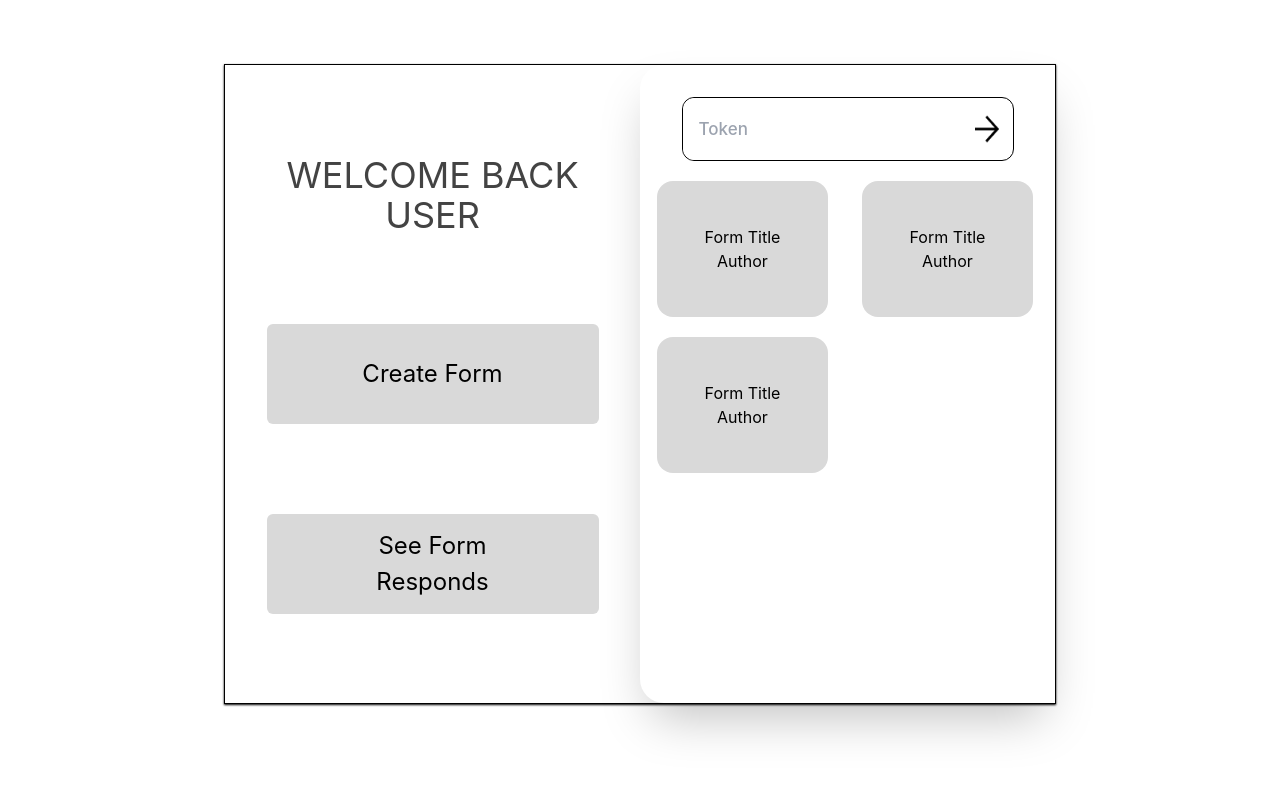
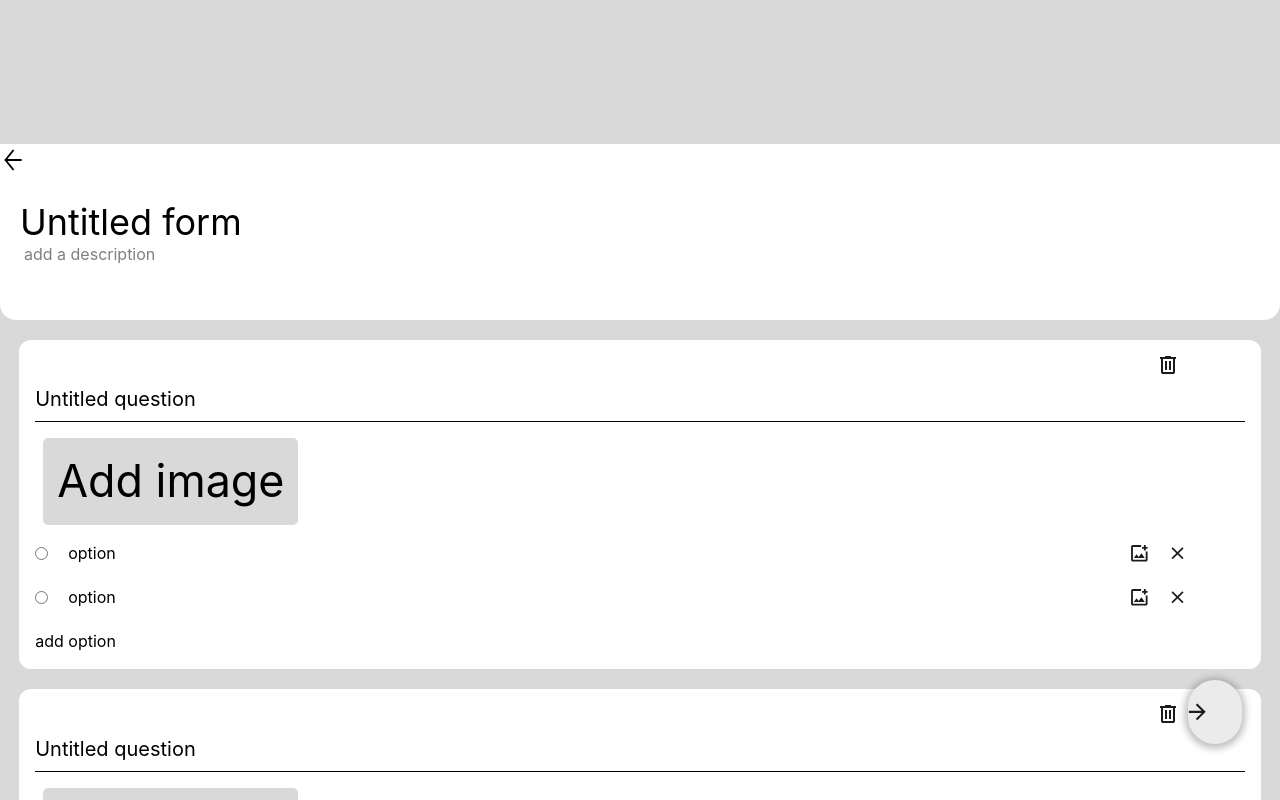
Before and after one commit to chaddjong/projek-vote, a React (Create React App) app: page / in a window 1280 px wide. Shown: the top 800 px of the page. Built offline with nearby package versions, Linux system fonts and the light colour scheme.

Commit message:
perbaiki fixed

```diff
--- a/src/App.js
+++ b/src/App.js
@@ -9,10 +9,9 @@ import Testing from "./pages/flextest";
 function App() {
   return (
     <div className="App">
-      <HomePage />
+      <MobileFormMaking />
       {/* <LoginPage /> */}
       {/* <Testing /> */}
-      <MobileFormMaking />
     </div>
   );
 }
--- a/src/components/PublicFormThumbnail.jsx
+++ b/src/components/PublicFormThumbnail.jsx
@@ -2,7 +2,10 @@ import React from "react";
 
 function PublicFormThumbnail() {
   return (
-    <div className="flex justify-center bg-white w-[41%] h-[17vh] rounded-2xl hover:bg-[#FFB546] mx-[4.2%] mt-5 lg:bg-[#d9d9d9]">
+    <div
+      id="btn_PbcForm"
+      className="flex justify-center bg-white w-[41%] h-[13vh] lg:h-[19vh] rounded-2xl hover:bg-[#FFB546] mx-[4.2%] mt-5 lg:bg-[#d9d9d9] active:bg-orange-400"
+    >
       <button className="flex flex-col justify-center items-center">
         <h3>Form Title</h3>
         <p>Author</p>
--- a/src/pages/HomePage.jsx
+++ b/src/pages/HomePage.jsx
@@ -28,15 +28,21 @@ function HomePage() {
       </div>
       <div className="max-[1024px]:hidden">
         <div className="flex flex-col justify-center items-center">
-          <div class="flex justify-start items-start h-[80vh] w-[65%] border-[1px] border-black my-16 shadow-sm shadow-black">
+          <div class="flex justify-start items-start h-[100vh] w-[100%]">
             <div class="flex flex-col justify-evenly items-center h-[100%] w-[50%]">
-              <h1 class="font-inter text-4xl text-center text-[#434343]">
+              <h1 class="font-inter text-5xl text-center text-[#434343]">
                 WELCOME BACK <br></br> USER
               </h1>
-              <button class="h-[100px] w-[80%]  bg-[#D9D9D9] rounded-md font-inter text-[24px] hover:bg-orange-300">
+              <button
+                id="btn_Crt"
+                class="h-[18vh] w-[80%] bg-[#D9D9D9] rounded-md font-inter text-[24px] hover:bg-orange-300 active:bg-orange-400"
+              >
                 Create Form
               </button>
-              <button class="h-[100px] w-[80%]  bg-[#D9D9D9] rounded-md font-inter text-[24px] text-center hover:bg-orange-300">
+              <button
+                id="btn_SeeForm"
+                class="h-[18vh] w-[80%]  bg-[#D9D9D9] rounded-md font-inter text-[24px] text-center hover:bg-orange-300 active:bg-orange-400"
+              >
                 See Form <br></br> Responds
               </button>
             </div>
@@ -47,7 +53,7 @@ function HomePage() {
                   placeholder="Token"
                   class="block h-[7.7vh] w-[100%] rounded-xl placeholder:pl-4 text-[17px] font-medium"
                 ></input>
-                <button type="submit" class="h-[5vh] w-[50px]">
+                <button id="btn_Src" type="submit" class="h-[5vh] w-[50px]">
                   <img src={Arrow} class="h-[5vh] w-[100%] pr-2 "></img>
                 </button>
               </form>
--- a/src/pages/LoginPage.jsx
+++ b/src/pages/LoginPage.jsx
@@ -16,7 +16,7 @@ function LoginPage() {
             <img src={background} alt="background-img" />
           </div>
           <div className="flex flex-col justify-center items-center bg-[#D9D9D9] w-[200px] h-[50px] rounded-[10px] lg:hidden">
-            <button className="font-inter font-bold text-[25px]">
+            <button id="btn_Log" className="font-inter font-bold text-[25px]">
               Login Here
             </button>
           </div>
@@ -29,14 +29,17 @@ function LoginPage() {
       </div>
       <div class="max-[1024px]:hidden">
         <div className=" flex flex-col justify-center items-center">
-          <div className="flex justify-start items-start h-[80vh] w-[65%] border-[1px] border-black my-16 shadow-sm shadow-black">
+          <div className="flex justify-start items-start h-[100vh] w-[100%]">
             <img src={background} class="bg-[#FFB546] h-[100%] w-[50%]" />
             <div class="flex flex-col justify-evenly items-center h-[100%] w-[50%]">
               <img src={Diamond} class="h-[80px] w-[100px] "></img>
               <h1 class="font-inter font-bold text-[4.8vh] text-center text-[#434343]">
                 WELCOME TO <br></br> UNKLAB FORMS
               </h1>
-              <button class="h-[6vh] w-[40%] bg-[#D9D9D9] rounded-[15px] font-inter hover:bg-orange-300">
+              <button
+                id="btn_Log"
+                class="h-[6vh] w-[40%] bg-[#D9D9D9] rounded-[15px] font-inter hover:bg-orange-300 text-2xl active:bg-orange-400"
+              >
                 Login Here
               </button>
             </div>
--- a/src/pages/MobileFormMaking.jsx
+++ b/src/pages/MobileFormMaking.jsx
@@ -7,18 +7,20 @@ import NextArrow from "../img/arrow_forward.svg";
 
 function MobileFormMaking() {
   return (
-    <body className="bg-[#D9D9D9] h-[100%] pb-4">
-      <div className="flex justify-end items-end w-[100%] h-[100%] fixed z-10 p-10">
-        <button className="bg-[#EBEBEB] p-5 rounded-full shadow-[0_1.5px_7.3px_3.3px_rgba(0,0,0,0.25)]">
-          <img src={NextArrow} />
-        </button>
+    <body className="bg-[#D9D9D9] h-[100%] w-[100%] pb-4">
+      <div className="flex justify-end items-end w-[100%] h-[100%] p-10">
+        <div class=" w-[4.3%] h-[8vh]">
+          <button className="h-[8vh] w-[4.2%] bg-[#EBEBEB] mt-[80vh] rounded-full shadow-[0_1.5px_7.3px_3.3px_rgba(0,0,0,0.25)] fixed z-10">
+            <img src={NextArrow} />
+          </button>
+        </div>
       </div>
       <div>
         <div className="flex flex-col justify-center items-center w-full gap-5">
-          <div className="flex flex-col bg-white w-full h-44 rounded-b-2xl">
+          <div className="flex flex-col  bg-white w-full h-44 rounded-b-2xl">
             <div>
-              <button className="w-[30px] h-[30px] mt-[40px] ml-4">
-                <img src={BackArrow} />
+              <button class="h-[4vh] w-[2%]">
+                <img src={BackArrow} class="h-[4vh] w-[100%]" />
               </button>
             </div>
             <div className="mt-5 ml-5">
```
